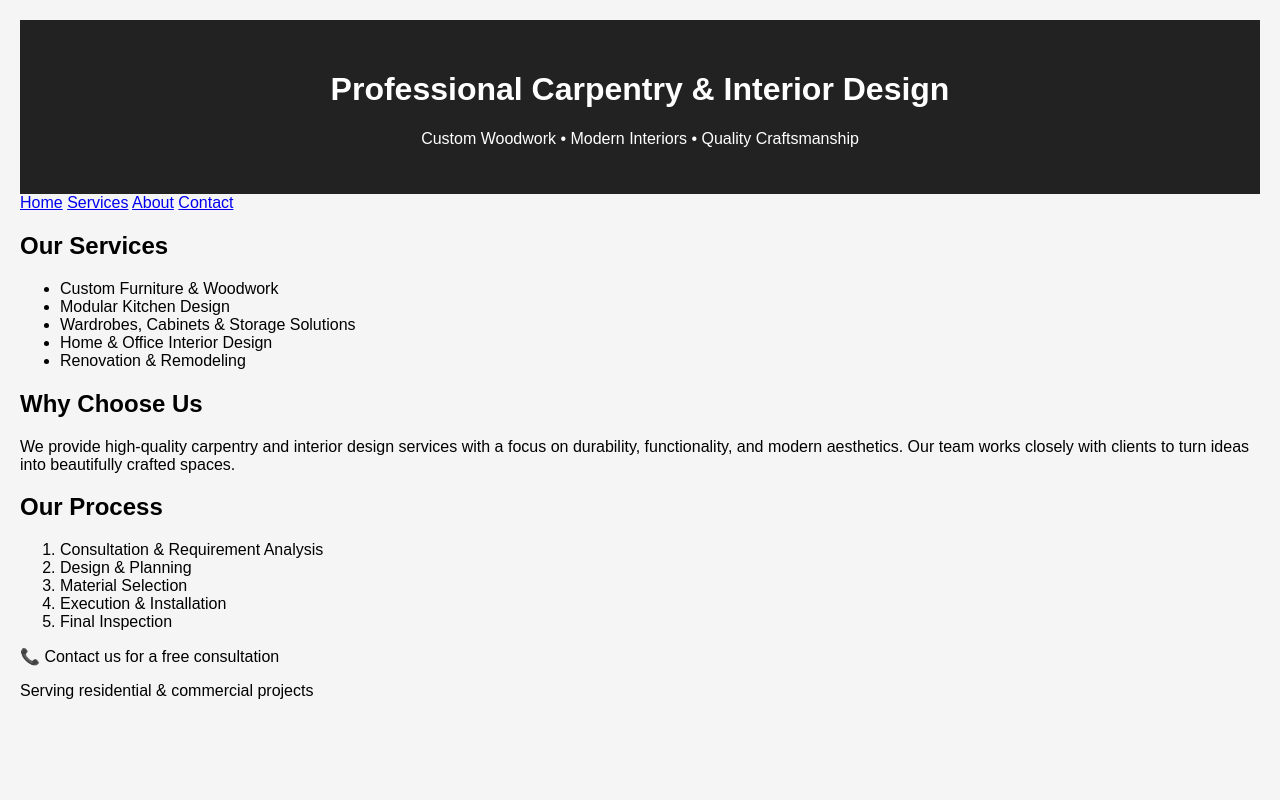
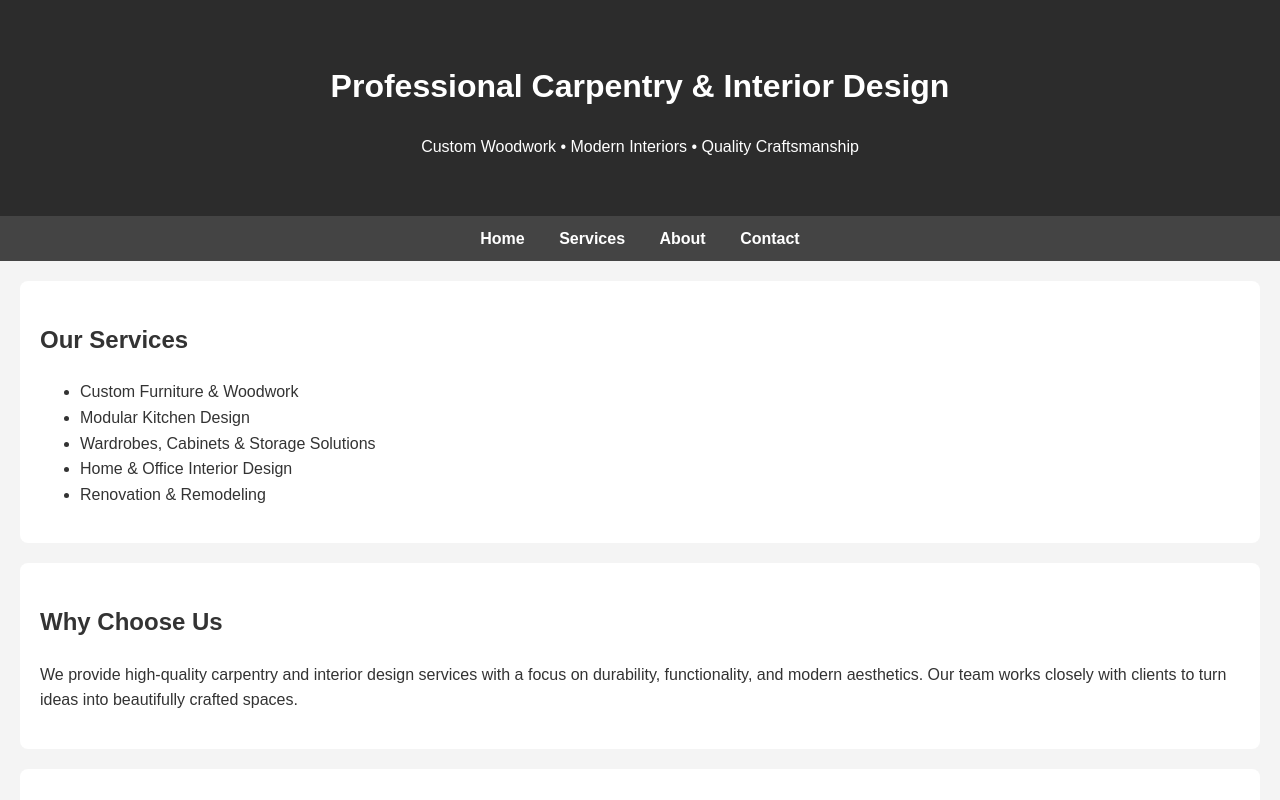
Before and after one commit to kuldeep15118e0/carpenter-website, a plain HTML site: page index.html in a window 1280 px wide. Shown: the top 800 px of the page. Drawn offline with Linux system fonts and the light colour scheme.

Commit message:
Update style.css

```diff
--- a/css/style.css
+++ b/css/style.css
@@ -1,25 +1,49 @@
-body {
-    font-family: Arial, sans-serif;
-    margin: 0;
-    padding: 20px;
-    background: #f5f5f5;
+* {
+    box-sizing: border-box;
 }
 
-header {
-    text-align: center;
-    background: #222;
-    color: white;
-    padding: 30px;
+body {
+    margin: 0;
+    font-family: Arial, sans-serif;
+    background-color: #f4f4f4;
+    color: #333;
+    line-height: 1.6;
 }
 
-.gallery {
-    display: flex;
-    gap: 15px;
+.header {
+    background-color: #2c2c2c;
+    color: white;
+    padding: 40px 20px;
+    text-align: center;
 }
 
-.gallery img {
-    width: 300px;
-    height: 200px;
-    object-fit: cover;
+.nav {
+    background: #444;
+    text-align: center;
+    padding: 10px;
+}
+
+.nav a {
+    color: white;
+    margin: 0 15px;
+    text-decoration: none;
+    font-weight: bold;
+}
+
+.nav a:hover {
+    text-decoration: underline;
+}
+
+.section {
+    background: white;
+    margin: 20px;
+    padding: 20px;
     border-radius: 8px;
 }
+
+.footer {
+    text-align: center;
+    padding: 20px;
+    background: #2c2c2c;
+    color: white;
+}
```
